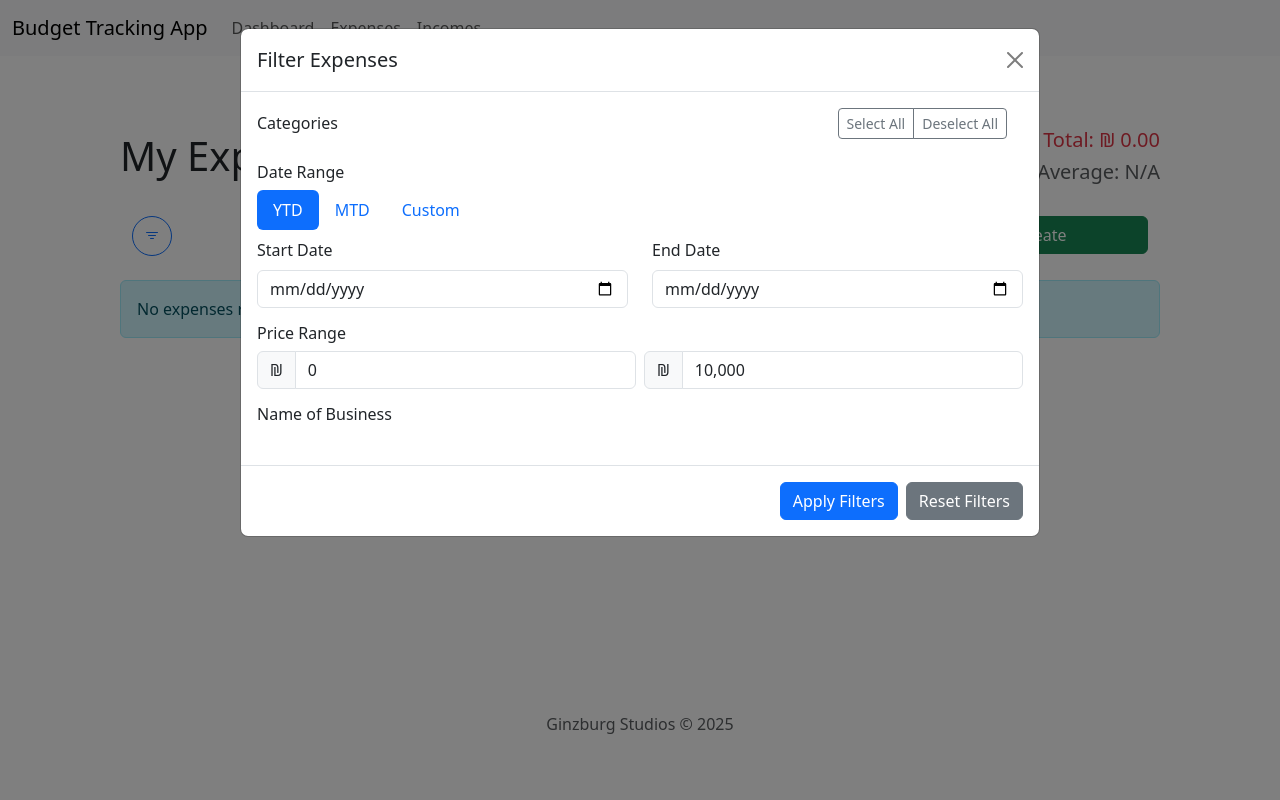
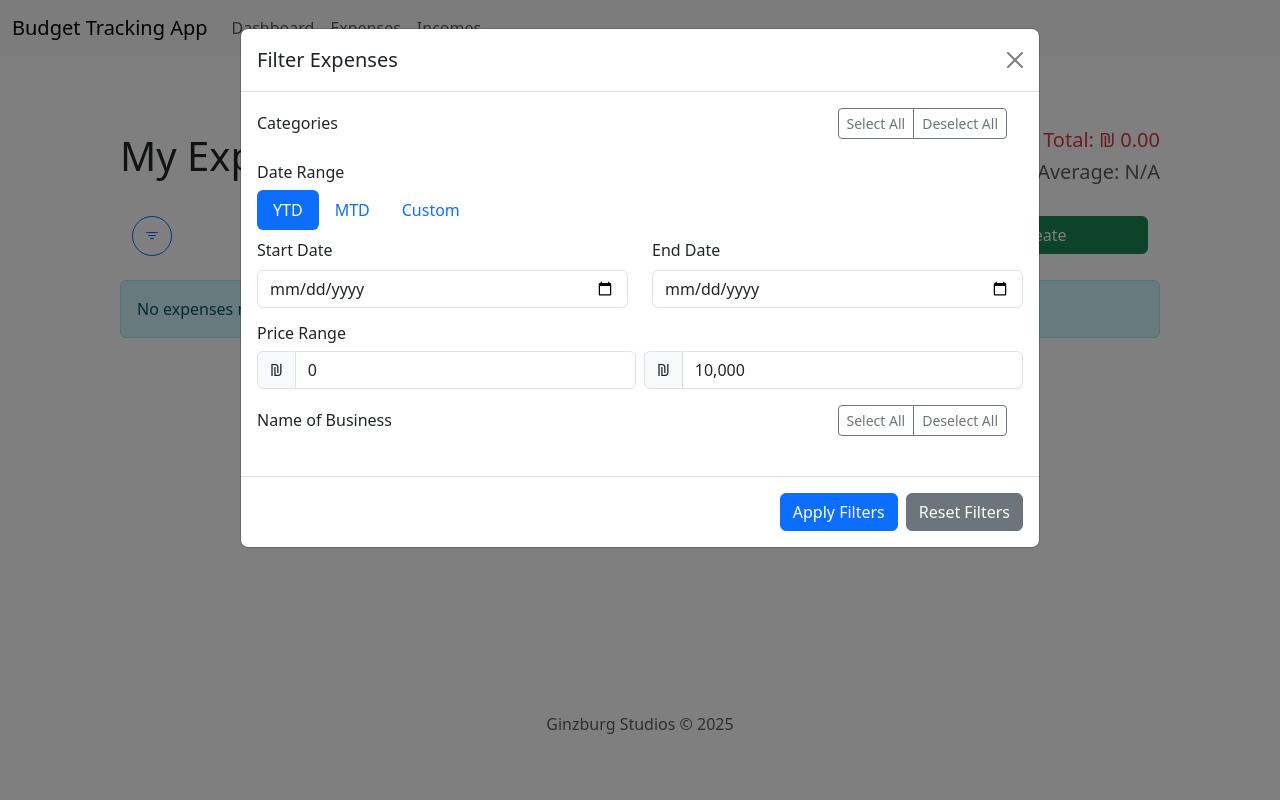
Before and after one commit to ShayaG94/budget-tracker-web, a Node server app: page /expenses in a window 1280 px wide, after a click on "Filter". Run offline with Node 20, Linux system fonts and the light colour scheme; data that the repository does not hold is empty; some libraries are stand-ins or nearby versions.

Commit message:
Update NOB picker in expenses filter modal

```diff
--- a/public/scripts/filter.js
+++ b/public/scripts/filter.js
@@ -241,3 +241,24 @@ document.querySelectorAll(".only-btn").forEach((button) => {
         });
     });
 });
+
+document.getElementById("selectAllNobBtn").addEventListener("click", () => {
+    document.querySelectorAll(".nob-check").forEach((checkbox) => {
+        checkbox.checked = true;
+    });
+});
+
+document.getElementById("deselectAllNobBtn").addEventListener("click", () => {
+    document.querySelectorAll(".nob-check").forEach((checkbox) => {
+        checkbox.checked = false;
+    });
+});
+
+document.querySelectorAll(".only-nob-btn").forEach((button) => {
+    button.addEventListener("click", () => {
+        const targetNob = button.getAttribute("data-nob");
+        document.querySelectorAll(".nob-check").forEach((checkbox) => {
+            checkbox.checked = checkbox.value === targetNob;
+        });
+    });
+});
--- a/views/expenses/index/filterModal.ejs
+++ b/views/expenses/index/filterModal.ejs
@@ -127,20 +127,56 @@
 
                 <!-- NOBs Checklist -->
                 <div class="mb-3">
-                    <h6>Name of Business</h6>
+                    <h6 class="d-flex justify-content-between align-items-center">
+                        <span>Name of Business</span>
+                        <div
+                            class="btn-group btn-group-sm me-3"
+                            role="group"
+                            style="margin-right: 10px"
+                        >
+                            <button
+                                class="btn btn-outline-secondary"
+                                id="selectAllNobBtn"
+                                type="button"
+                            >
+                                Select All
+                            </button>
+                            <button
+                                class="btn btn-outline-secondary"
+                                id="deselectAllNobBtn"
+                                type="button"
+                            >
+                                Deselect All
+                            </button>
+                        </div>
+                    </h6>
                     <div id="nobChecklist">
                         <% if (typeof nobs !== "undefined") { %> <% nobs.forEach(function(nob) { %>
-                        <div class="form-check">
+                        <div
+                            class="form-check d-flex justify-content-between align-items-center me-3"
+                        >
+                            <div>
                                 <input
-                                class="form-check-input"
+                                    class="form-check-input nob-check"
                                     type="checkbox"
                                     value="<%= nob %>"
                                     id="nob-<%= nob.replace(/\s/g, '-') %>"
                                     checked
                                 />
-                            <label class="form-check-label" for="nob-<%= nob.replace(/\s/g, '-') %>"
-                                ><%= nob %></label
+                                <label
+                                    class="form-check-label"
+                                    for="nob-<%= nob.replace(/\s/g, '-') %>"
                                 >
+                                    <%= nob %>
+                                </label>
+                            </div>
+                            <button
+                                class="btn btn-sm btn-outline-primary only-nob-btn"
+                                type="button"
+                                data-nob="<%= nob %>"
+                            >
+                                Only
+                            </button>
                         </div>
                         <% }); %> <% } %>
                     </div>
```
Lines whose indentation alone changed are shown as unchanged.
